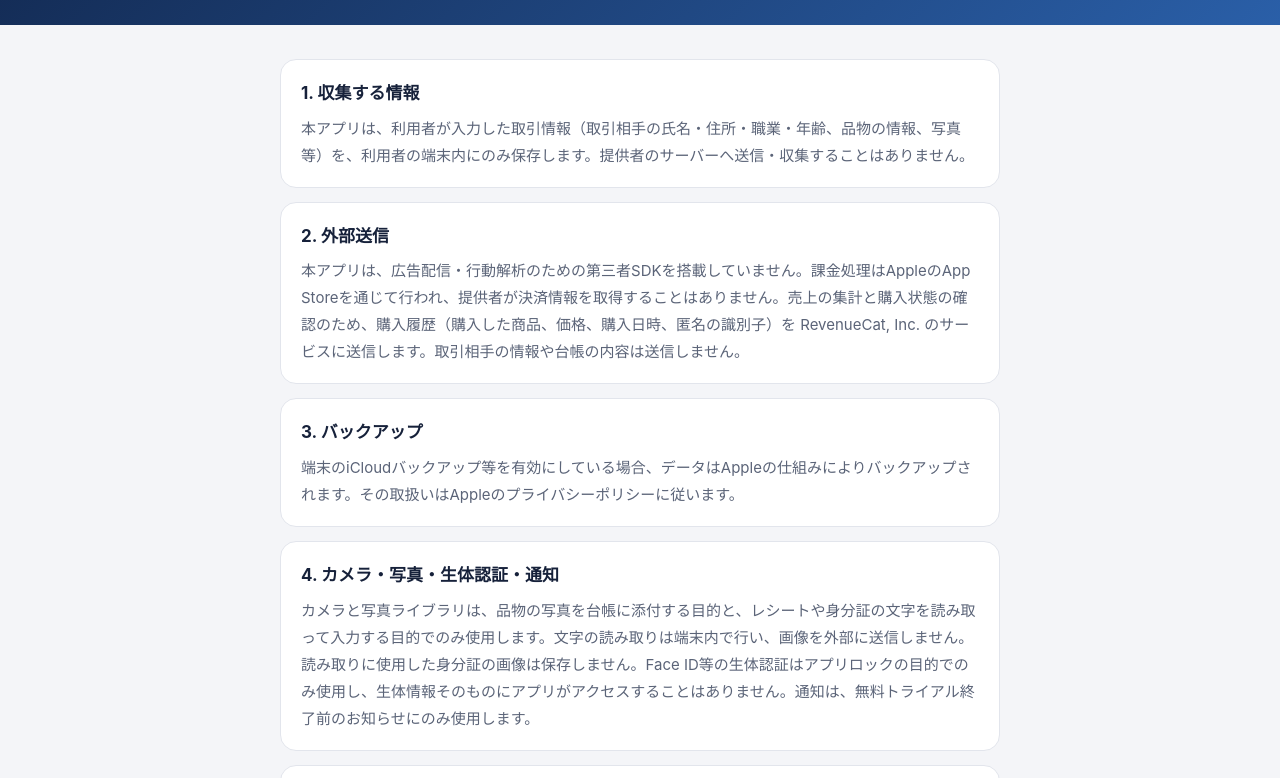
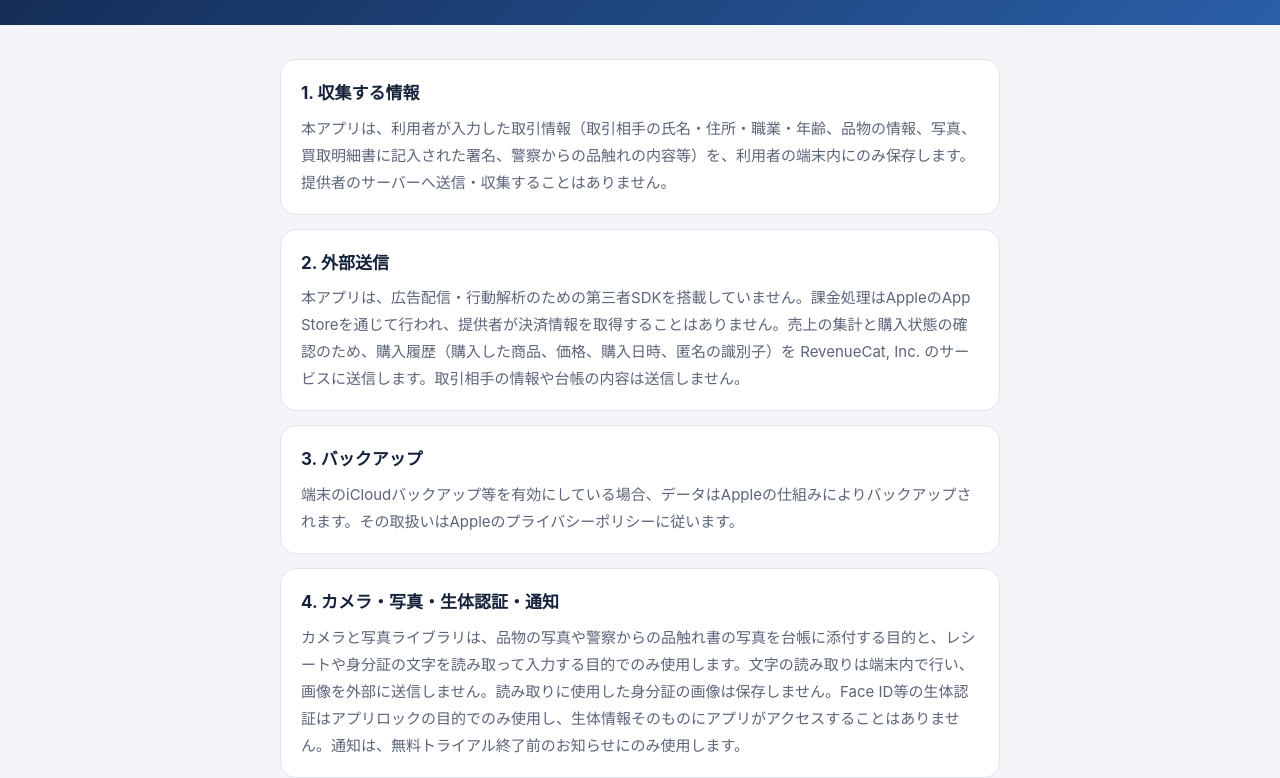
Before and after one commit to shou0903/kobutsudaicho-support, a plain HTML site: page privacy.html in a window 1280 px wide. Shown: the part 136-914 px from the top of the page. Drawn offline with Linux system fonts and the light colour scheme.

Commit message:
プライバシーポリシーに署名と品触れの情報を追記
Co-Authored-By: Claude Opus 5.5 <noreply@anthropic.com>

```diff
--- a/privacy.html
+++ b/privacy.html
@@ -34,10 +34,10 @@ footer{max-width:720px;margin:0 auto;padding:0 16px 40px;color:var(--sub);font-s
 <h1>プライバシーポリシー</h1>
 </div></header>
 <main><div class="wrap">
-<section><h2>1. 収集する情報</h2><p>本アプリは、利用者が入力した取引情報（取引相手の氏名・住所・職業・年齢、品物の情報、写真等）を、利用者の端末内にのみ保存します。提供者のサーバーへ送信・収集することはありません。</p></section>
+<section><h2>1. 収集する情報</h2><p>本アプリは、利用者が入力した取引情報（取引相手の氏名・住所・職業・年齢、品物の情報、写真、買取明細書に記入された署名、警察からの品触れの内容等）を、利用者の端末内にのみ保存します。提供者のサーバーへ送信・収集することはありません。</p></section>
 <section><h2>2. 外部送信</h2><p>本アプリは、広告配信・行動解析のための第三者SDKを搭載していません。課金処理はAppleのApp Storeを通じて行われ、提供者が決済情報を取得することはありません。売上の集計と購入状態の確認のため、購入履歴（購入した商品、価格、購入日時、匿名の識別子）を RevenueCat, Inc. のサービスに送信します。取引相手の情報や台帳の内容は送信しません。</p></section>
 <section><h2>3. バックアップ</h2><p>端末のiCloudバックアップ等を有効にしている場合、データはAppleの仕組みによりバックアップされます。その取扱いはAppleのプライバシーポリシーに従います。</p></section>
-<section><h2>4. カメラ・写真・生体認証・通知</h2><p>カメラと写真ライブラリは、品物の写真を台帳に添付する目的と、レシートや身分証の文字を読み取って入力する目的でのみ使用します。文字の読み取りは端末内で行い、画像を外部に送信しません。読み取りに使用した身分証の画像は保存しません。Face ID等の生体認証はアプリロックの目的でのみ使用し、生体情報そのものにアプリがアクセスすることはありません。通知は、無料トライアル終了前のお知らせにのみ使用します。</p></section>
+<section><h2>4. カメラ・写真・生体認証・通知</h2><p>カメラと写真ライブラリは、品物の写真や警察からの品触れ書の写真を台帳に添付する目的と、レシートや身分証の文字を読み取って入力する目的でのみ使用します。文字の読み取りは端末内で行い、画像を外部に送信しません。読み取りに使用した身分証の画像は保存しません。Face ID等の生体認証はアプリロックの目的でのみ使用し、生体情報そのものにアプリがアクセスすることはありません。通知は、無料トライアル終了前のお知らせにのみ使用します。</p></section>
 <section><h2>5. 取引相手の個人情報</h2><p>利用者が本アプリに記録する取引相手の個人情報については、利用者ご自身が個人情報保護法その他の法令に従って適切に管理してください。</p></section>
 <section><h2>6. お問い合わせ</h2><p>本ポリシーに関するお問い合わせは、App Storeの本アプリのページに記載のサポート窓口までご連絡ください。</p></section>
 <p class="note">制定日：2026年11月15日　／　改定日：2026年11月18日（購入履歴の送信について追記）</p>
```
